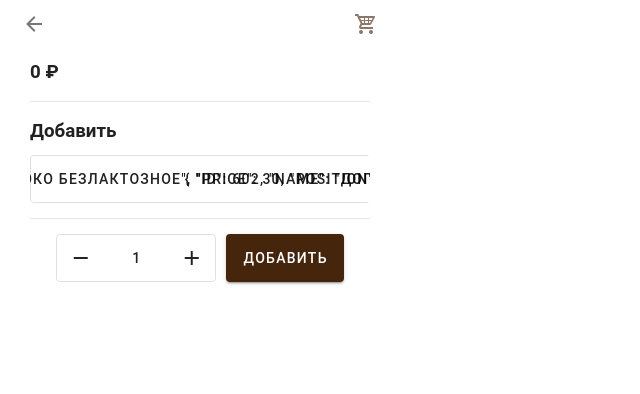
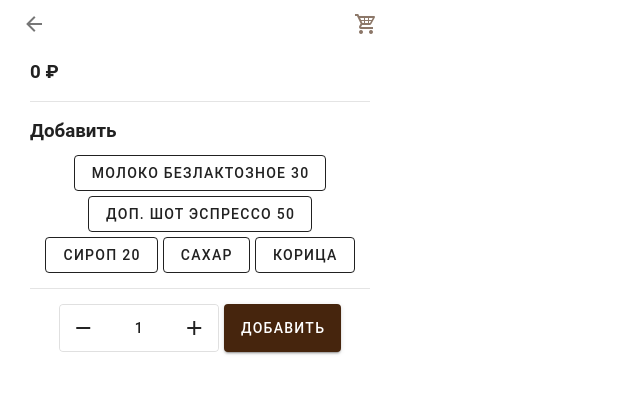
Before and after one commit to Vitykovskiy/ex-pressa-front, a Vue app: page /1/item/1 in a window 1280 px wide. Shown: the top 394 px of the page, without its empty margins (0-640 px from the left). Built offline with nearby package versions, Linux system fonts and the light colour scheme; a small style sheet from the web is missing.

Commit message:
Опции к группам, опции и цены

```diff
--- a/src/views/menu/constants.ts
+++ b/src/views/menu/constants.ts
@@ -210,6 +210,8 @@ export const MENU_DATA: AnyMenuGroup[] = [
         isAvailable: true,
       },
       { id: 603, name: "Сироп", price: 20, position: 3, isAvailable: true },
+      { id: 604, name: "Сахар", position: 4, isAvailable: true },
+      { id: 605, name: "Корица", position: 5, isAvailable: true },
     ],
   },
   {
--- a/src/views/menu/index.vue
+++ b/src/views/menu/index.vue
@@ -40,7 +40,6 @@ const items = computed<TableRow[]>(() => {
       }, {} as DrinkSizesRecord);
 
     const data = activeGroup.value.items.map(({ sizes, ...rest }) => ({ ...rest, sizes: unzip(sizes) }))
-    console.log(data)
     return data
   }
   return activeGroup.value.items
--- a/src/views/menu/types.ts
+++ b/src/views/menu/types.ts
@@ -24,6 +24,10 @@ export interface SimpleMenuItem extends BaseMenuItem {
   price: number;
 }
 
+export interface OptionsMenuItem extends BaseMenuItem {
+  price?: number;
+}
+
 export interface DrinkSizeVariant {
   size: DrinkSize;
   price: number;
@@ -37,11 +41,11 @@ export interface DrinkMenuItem extends BaseMenuItem {
   sizes: DrinkSizeVariant[];
 }
 
-export type MenuItem = DrinkMenuItem | SimpleMenuItem;
+export type MenuItem = DrinkMenuItem | SimpleMenuItem | OptionsMenuItem;
 
 export interface GroupItemsMap {
   [MenuGroupType.Drinks]: DrinkMenuItem;
-  [MenuGroupType.Options]: SimpleMenuItem;
+  [MenuGroupType.Options]: OptionsMenuItem;
   [MenuGroupType.Other]: SimpleMenuItem;
 }
 
--- a/src/views/menuItem/index.vue
+++ b/src/views/menuItem/index.vue
@@ -9,22 +9,10 @@
 
         <template v-if="sizes?.length">
             <div class="card__body">
-                <div class="card__size-container">
+                <div class="card__sizes">
                     <v-btn-toggle v-model="sizeSelector" color="primary" mandatory>
-                        <v-btn v-for="{ size } of sizes" variant="outlined" :ripple="false">{{ size }}</v-btn>
-                    </v-btn-toggle>
-                </div>
-            </div>
-            <v-divider />
-        </template>
-
-        <template v-if="optionsGroup?.items">
-            <div class="card__body">
-                <h3>Добавить</h3>
-                <div class="card__size-container">
-                    <v-btn-toggle v-model="selectedDrinkSize" color="primary" multiple>
-                        <v-btn v-for="option in optionsGroup.items" variant="outlined" :ripple="false">
-                            {{ option }}
+                        <v-btn v-for="{ size } of sizes" :key="size" variant="outlined" :ripple="false">
+                            {{ size }}
                         </v-btn>
                     </v-btn-toggle>
                 </div>
@@ -32,8 +20,21 @@
             <v-divider />
         </template>
 
+        <template v-if="optionsItems?.length">
+            <div class="card__body">
+                <h3>Добавить</h3>
+                <div class="card__options">
+                    <v-btn v-for="option in optionsItems" :key="option.id" variant="outlined" :ripple="false"
+                        :active="isOptionSelected(option)" @click="onOptionClick(option)">
+                        {{ option.name }} {{ option.price }}
+                    </v-btn>
+                </div>
+            </div>
+            <v-divider />
+        </template>
+
         <div class="card__body">
-            <div class="card__size-container">
+            <div class="card__actions">
                 <v-btn-toggle>
                     <v-btn variant="outlined" icon="mdi-minus" :ripple="false" @click="() => countComputed--" />
                     <v-btn variant="outlined" :ripple="false">{{ countComputed }}</v-btn>
@@ -50,31 +51,34 @@
 import { useMenu } from '@/composables/useMenu';
 import { computed, ref } from 'vue';
 import { useRoute } from 'vue-router';
-import { isDrinkItem, type AnyMenuGroup, type DrinkSizeVariant, type MenuItem, type OptionsGroup, } from '../menu/types';
+import { isDrinkItem, type AnyMenuGroup, type DrinkSizeVariant, type MenuItem, type OptionsGroup, type OptionsMenuItem, } from '../menu/types';
 import { useCart } from '@/composables/useCart';
 import router from '@/router';
 
-const route = useRoute()
-const { menu, options } = useMenu()
-const { addToCart } = useCart()
+const route = useRoute();
+const { menu, options } = useMenu();
+const { addToCart } = useCart();
 
-const count = ref(1)
-const sizeSelector = ref<number>(1)
-const selectedDrinkSize = computed<DrinkSizeVariant | null>(() => sizes.value?.[sizeSelector.value] ?? null)
+const count = ref(1);
+const sizeSelector = ref<number>(1);
 
 const countComputed = computed({
-    get() { return count.value },
-    set(value) { count.value = value && value <= 10 ? value : count.value }
-})
+    get() {
+        return count.value;
+    },
+    set(value) {
+        count.value = value && value <= 20 ? value : count.value;
+    },
+});
 
 const group = computed<AnyMenuGroup | null>(() => {
     const { group: groupId } = route.params
     return menu.value.find((item) => item.id === Number(groupId)) || null
 })
 
-const optionsGroup = computed<OptionsGroup | null>(() => {
+const optionsItems = computed<OptionsMenuItem[] | null>(() => {
     const optionId = group.value?.optionsId
-    return options.value.find((item) => item.id === Number(optionId)) || null
+    return options.value.find((item) => item.id === Number(optionId))?.items || null
 })
 
 const item = computed<MenuItem | null>(() => {
@@ -84,20 +88,44 @@ const item = computed<MenuItem | null>(() => {
 })
 
 const sizes = computed<DrinkSizeVariant[] | null>(() =>
-    isDrinkItem(item.value) ? item.value.sizes : null
-)
+    isDrinkItem(item.value) ? item.value.sizes : null,
+);
+
+const selectedDrinkSize = computed<DrinkSizeVariant | null>(() =>
+    sizes.value?.[sizeSelector.value] ?? null
+);
+
+const selectedOptions = ref<OptionsMenuItem[]>([]);
 
 const price = computed(() => {
     if (!item.value) return 0
+
     const basePrice = isDrinkItem(item.value) ? selectedDrinkSize.value?.price : item.value?.price
-    return basePrice ? basePrice * count.value : 0
+
+    const optionsPrice = selectedOptions.value.reduce((acc, value) => { return acc + (value.price ?? 0) }, 0)
+
+    return basePrice ? (basePrice + optionsPrice) * count.value : 0
 })
+
+function onOptionClick(option: OptionsMenuItem): void {
+    if (isOptionSelected(option)) {
+        selectedOptions.value = selectedOptions.value.filter(
+            ({ id }) => id !== option.id,
+        );
+    } else {
+        selectedOptions.value.push(option);
+    }
+}
+
+function isOptionSelected(option: OptionsMenuItem): boolean {
+    return selectedOptions.value.some(({ id }) => id === option.id);
+}
 
 function onAdd(): void {
     const item = {}
 
-    addToCart(item)
-    router.back()
+    addToCart(item);
+    router.back();
 }
 
 </script>
@@ -121,10 +149,13 @@ function onAdd(): void {
         gap: 10px;
     }
 
-    &__size-container {
+    &__sizes,
+    &__options,
+    &__actions {
         display: flex;
         justify-content: center;
-        gap: 10px;
+        flex-wrap: wrap;
+        gap: 5px;
     }
 }
 </style>
```
